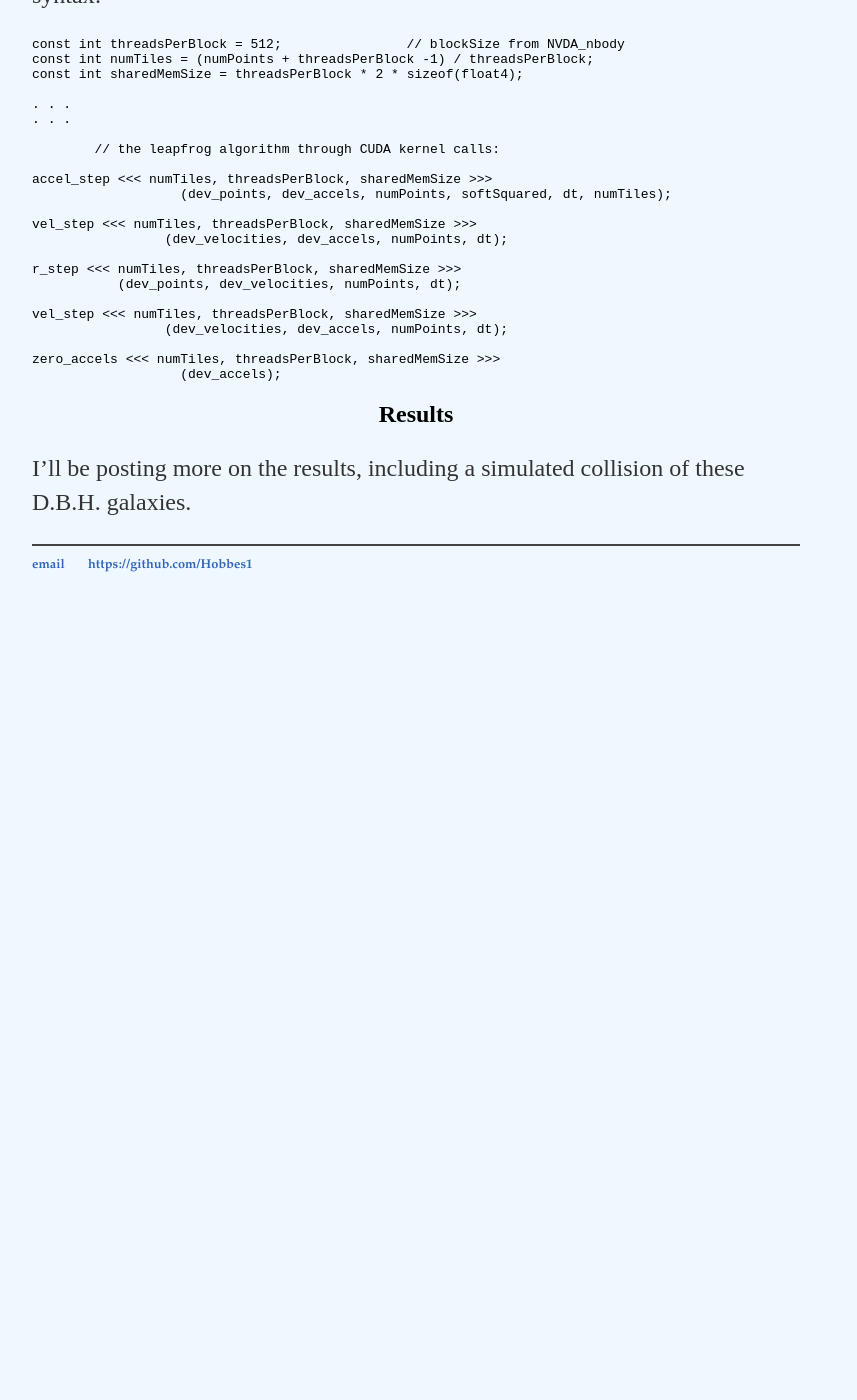
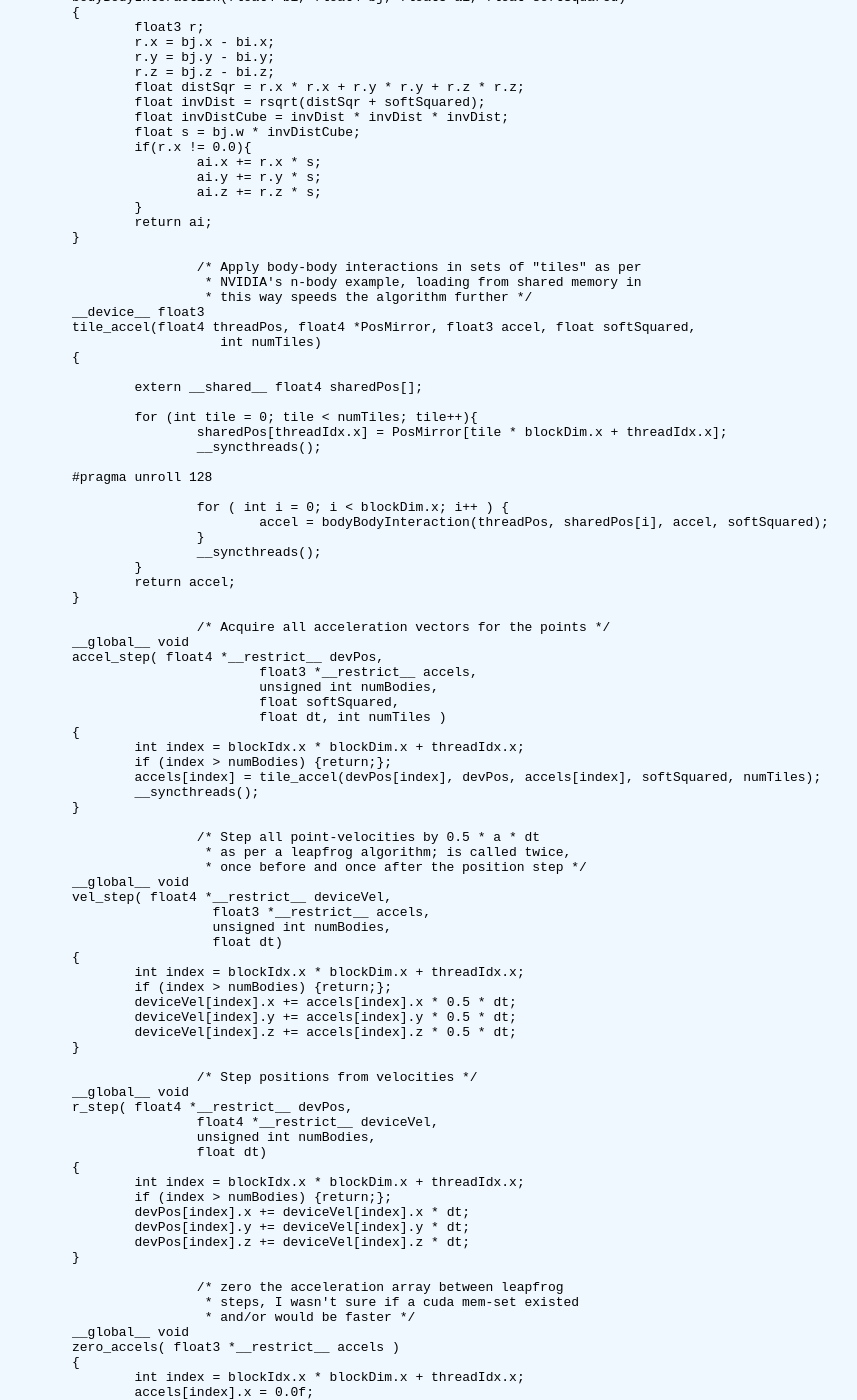
Before and after one commit to Kyle-Lewis/Kyle-Lewis.github.io, a Jekyll site: the page built from _posts/2017-07-19-N-Body-Simulations-For-Galaxies-Cuda.md, in a window 1280 px wide and 1400 px high, scrolled down 5373 px. Shown: the whole window, without its empty margins (224-1081 px from the left). Built offline with Jekyll 4.4.1, drawn with Linux system fonts in a browser that asks for light colours; formulas are drawn with MathJax 3; before the commit the page ends 6007 px from its top, so only the background shows below that; some of the changed text lies outside the part shown.

Commit message:
script update

```diff
--- a/_posts/2017-07-19-N-Body-Simulations-For-Galaxies-Cuda.md
+++ b/_posts/2017-07-19-N-Body-Simulations-For-Galaxies-Cuda.md
@@ -111,7 +111,7 @@ As described, the parameters A, B, and C, correspond to the density scale, t
 
 The CUDA device code i've used is shown below. As demonstrated by NVDIA, the acceleration kernel is split into chunks ("tiles") which can access a smaller pool of shared memory while they run. The other kernels perform the leapfrog steps of the algorithm after acceleration has been calculated for each body.
 
-<!-- {% highlight c++ %}
+{% highlight c++ %}
 
 		/* Single body-body interaction, sums the acceleration
 		 * quantity across all interactions */
@@ -214,7 +214,7 @@ zero_accels( float3 *__restrict__ accels )
 	accels[index].z = 0.0f;
 }
 
-{% endhighlight %} -->
+{% endhighlight %}
 
 These are all called with the same thread dimensions using CUDA's "<<< >>>" syntax:
 
```
